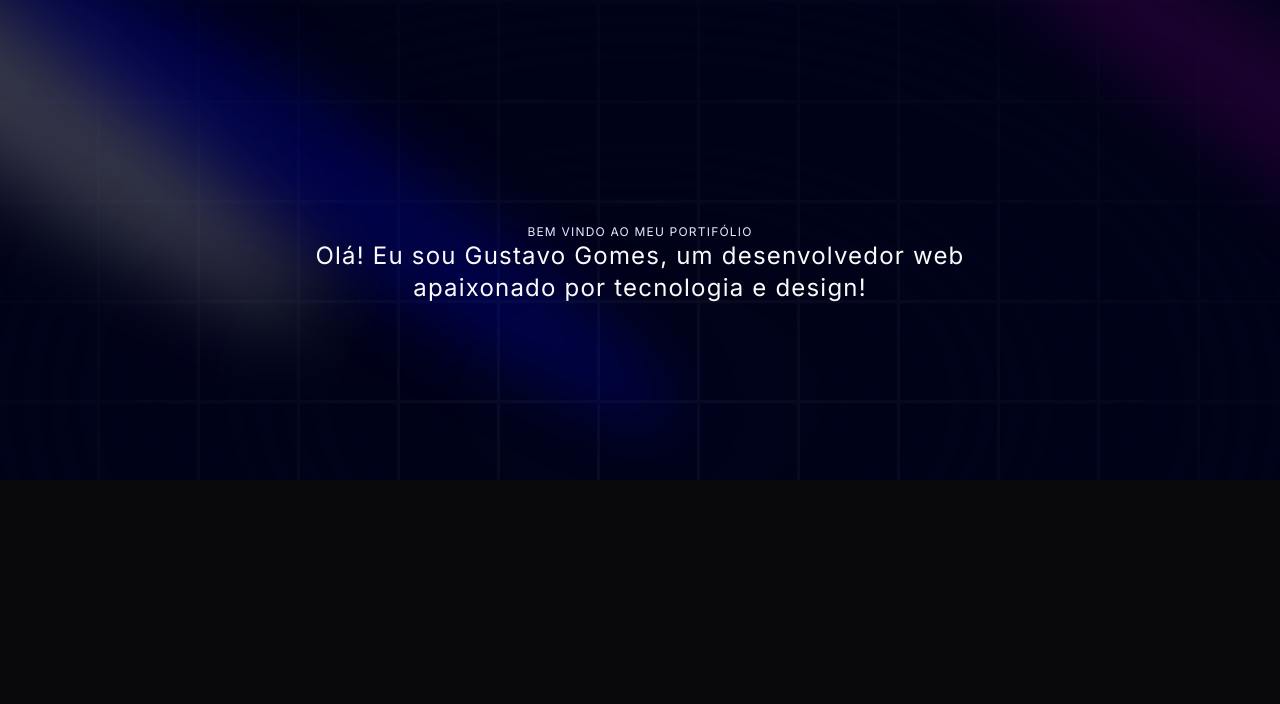
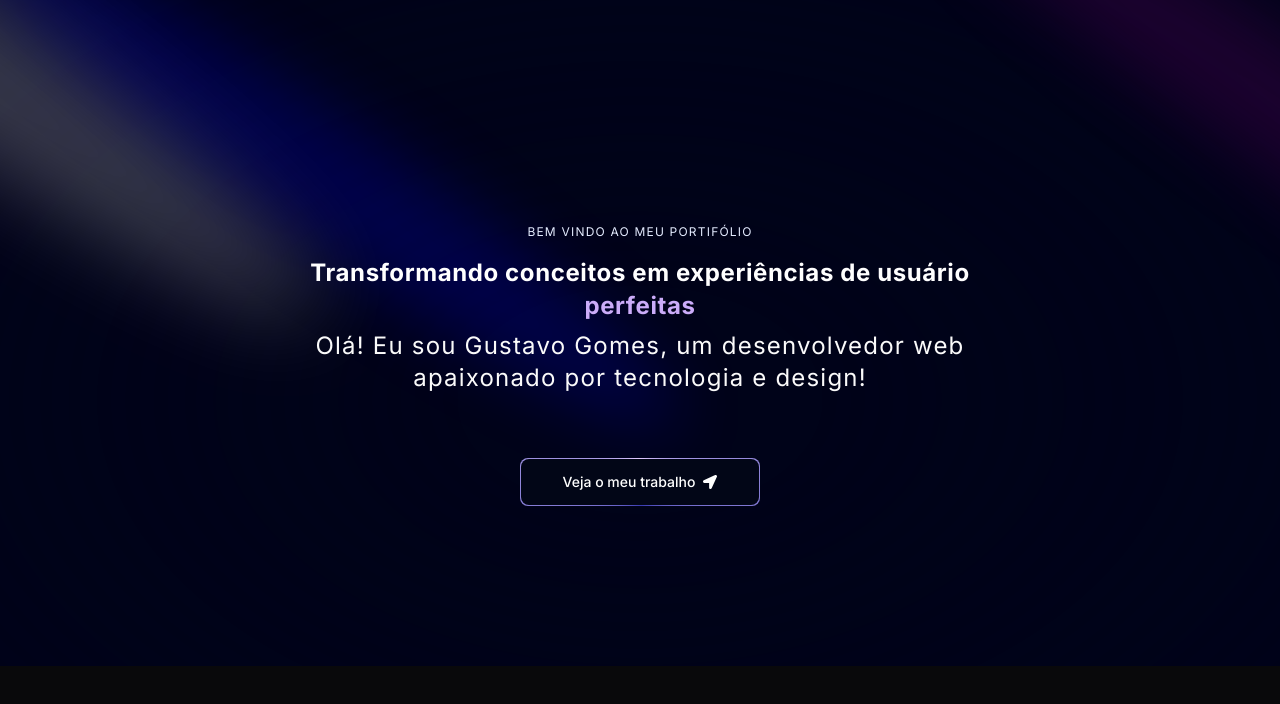
Before and after one commit to Gusthgomes/My_Portifolio, a Next.js app: page / in a window 1280 px wide. Shown: the top 704 px of the page. Built offline with nearby package versions, Linux system fonts and the light colour scheme.

Commit message:
feat: creating and using new components in the home page

```diff
--- a/components/Hero.tsx
+++ b/components/Hero.tsx
@@ -1,13 +1,12 @@
-import { FaLocationArrow } from "react-icons/fa6";
+import { FaLocationArrow } from "react-icons/fa";
 import { Spotlight } from "./ui/Spotlight";
+import { TextGenerateEffect } from "./ui/TextGenerateEffect";
+import MagicButton from "./ui/MagicButton";
+import Link from "next/link";
 
 const Hero = () => {
   return (
     <div className="pb-20 pt-36">
-      {/**
-       *  UI: Spotlights
-       *  Link: https://ui.aceternity.com/components/spotlight
-       */}
       <div>
         <Spotlight
           className="-top-40 -left-10 md:-left-32 md:-top-20 h-screen"
@@ -20,13 +19,8 @@ const Hero = () => {
         <Spotlight className="left-80 top-28 h-[80vh] w-[50vw]" fill="blue" />
       </div>
 
-      {/**
-       *  UI: grid
-       *  change bg color to bg-black-100 and reduce grid color from
-       *  0.2 to 0.03
-       */}
       <div
-        className="h-screen w-full dark:bg-black-100 bg-white dark:bg-grid-white/[0.03] bg-grid-black-100/[0.2]
+        className="h-screen w-full dark:bg-black-100 bg-white dark:bg-grid-white/[0.00] bg-grid-black-100/[0.2]
        absolute top-0 left-0 flex items-center justify-center"
       >
         {/* Radial gradient for the container to give a faded look */}
@@ -42,29 +36,23 @@ const Hero = () => {
           <p className="uppercase tracking-widest text-xs text-center text-blue-100 max-w-80">
             Bem vindo ao meu portifólio
           </p>
+          <TextGenerateEffect
+            words="Transformando conceitos em experiências de usuário perfeitas"
+            className="text-center text-[40px] md:text-5xl lg:text-6xl"
+          />
 
-          {/**
-           *  Link: https://ui.aceternity.com/components/text-generate-effect
-           *
-           *  change md:text-6xl, add more responsive code
-           */}
-          {/* <TextGenerateEffect
-            words="Transforming Concepts into Seamless User Experiences"
-            className="text-center text-[40px] md:text-5xl lg:text-6xl"
-          /> */}
-
-          <p className="text-center md:tracking-wider mb-4 text-sm md:text-lg lg:text-2xl">
+          <p className="text-center md:tracking-wider mb-4 text-sm md:text-lg lg:text-2xl py-2">
             Olá! Eu sou Gustavo Gomes, um desenvolvedor web apaixonado por
             tecnologia e design!
           </p>
 
-          <a href="#about">
-            {/* <MagicButton
-              title="Show my work"
+          <Link href="#about">
+            <MagicButton
+              title="Veja o meu trabalho"
               icon={<FaLocationArrow />}
               position="right"
-            /> */}
-          </a>
+            />
+          </Link>
         </div>
       </div>
     </div>
--- /dev/null
+++ b/components/ui/MagicButton.tsx
@@ -0,0 +1,30 @@
+import React from "react";
+
+const MagicButton = ({
+  title,
+  icon,
+  position,
+  handleClick,
+  otherClasses,
+}: {
+  title: string;
+  icon: React.ReactNode;
+  position: string;
+  handleClick?: () => void;
+  otherClasses?: string;
+}) => {
+  return (
+    <button className="relative inline-flex h-12 w-full overflow-hidden rounded-lg p-[1px] md:w-60 md:mt-10">
+      <span className="absolute inset-[-1000%] animate-[spin_2s_linear_infinite] bg-[conic-gradient(from_90deg_at_50%_50%,#E2CBFF_0%,#393BB2_50%,#E2CBFF_100%)]" />
+      <span
+        className={`inline-flex h-full w-full cursor-pointer items-center justify-center rounded-lg bg-slate-950 px-7 text-sm font-medium text-white backdrop-blur-3xl gap-2 ${otherClasses}`}
+      >
+        {position === "left" && icon}
+        {title}
+        {position === "right" && icon}
+      </span>
+    </button>
+  );
+};
+
+export default MagicButton;
--- /dev/null
+++ b/components/ui/TextGenerateEffect.tsx
@@ -0,0 +1,56 @@
+"use client";
+import { useEffect } from "react";
+import { motion, stagger, useAnimate } from "framer-motion";
+import { cn } from "@/utils/cn";
+
+export const TextGenerateEffect = ({
+  words,
+  className,
+}: {
+  words: string;
+  className?: string;
+}) => {
+  const [scope, animate] = useAnimate();
+  let wordsArray = words.split(" ");
+  useEffect(() => {
+    animate(
+      "span",
+      {
+        opacity: 1,
+      },
+      {
+        duration: 2,
+        delay: stagger(0.2),
+      }
+    );
+  }, [scope.current]);
+
+  const renderWords = () => {
+    return (
+      <motion.div ref={scope}>
+        {wordsArray.map((word, idx) => {
+          return (
+            <motion.span
+              key={word + idx}
+              className={`${
+                idx > 5 ? "text-purple" : "dark:text-white text-black"
+              } opacity-0`}
+            >
+              {word}{" "}
+            </motion.span>
+          );
+        })}
+      </motion.div>
+    );
+  };
+
+  return (
+    <div className={cn("font-bold", className)}>
+      <div className="mt-4">
+        <div className=" dark:text-white text-black text-2xl leading-snug tracking-wide">
+          {renderWords()}
+        </div>
+      </div>
+    </div>
+  );
+};
```
